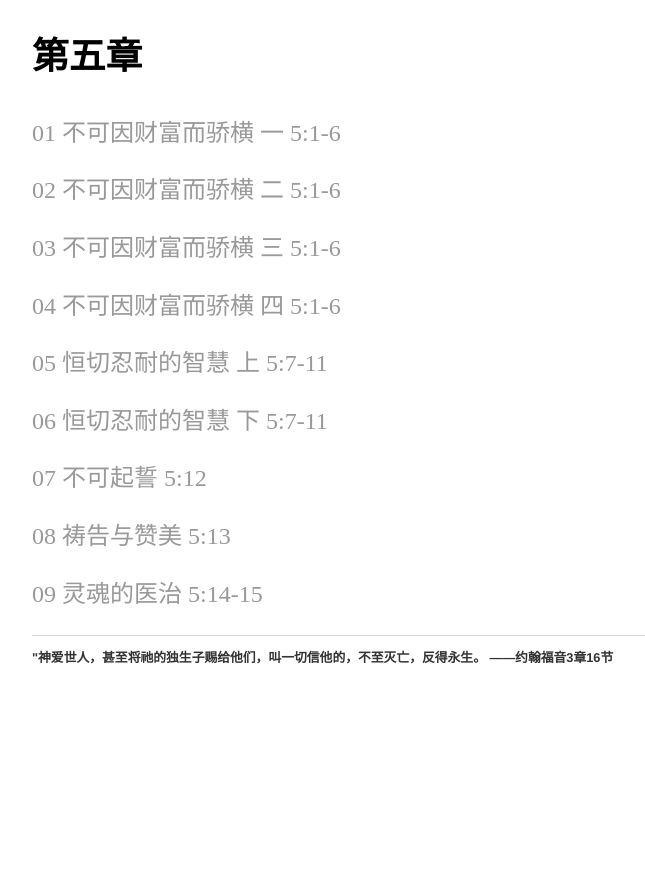
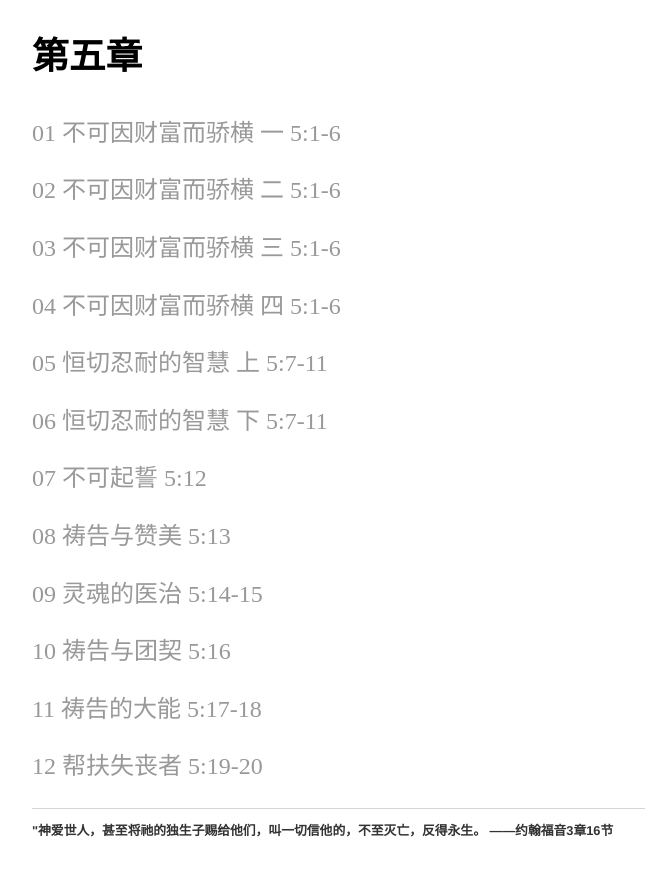
Before and after one commit to zlchurch/zlchurch.github.io, a Jekyll site: the page built from sermons/index_james.md, in a window 1280 px wide and 900 px high, scrolled down 2794 px. Shown: the top 876 px of the window, without its empty margins (160-805 px from the left). Built offline with Jekyll 4.4.1, drawn with Linux system fonts in a browser that asks for light colours; before the commit the page ends 3521 px from its top, so only the background shows below that.

Commit message:
Update index_james.md

```diff
--- a/sermons/index_james.md
+++ b/sermons/index_james.md
@@ -116,3 +116,9 @@ layout: default
 [08 祷告与赞美 5:13](https://www.dropbox.com/s/7jvrmt8k2ukfk13/508%E7%A5%B7%E5%91%8A%E4%B8%8E%E8%B5%9E%E7%BE%8E%28%E4%BA%9413%29.m4a?dl=0)
 
 [09 灵魂的医治 5:14-15](https://www.dropbox.com/s/pmbo10w4g1x4z9y/509%E7%81%B5%E9%AD%82%E7%9A%84%E5%8C%BB%E6%B2%BB%28%E4%BA%9414-15%29.m4a?dl=0)
+
+[10 祷告与团契 5:16](https://www.dropbox.com/s/savue9dary691d8/510%E7%A5%B7%E5%91%8A%E4%B8%8E%E5%9B%A2%E5%A5%91%28%E4%BA%9416%29.m4a?dl=0)
+
+[11 祷告的大能 5:17-18](https://www.dropbox.com/s/kpxoewti7cnkfd6/511%E7%A5%B7%E5%91%8A%E7%9A%84%E5%A4%A7%E8%83%BD%28%E4%BA%9417-18%29.m4a?dl=0)
+
+[12 帮扶失丧者 5:19-20](https://www.dropbox.com/s/1rwosa7d6f5iba6/512%E5%B8%AE%E6%89%B6%E5%A4%B1%E4%B8%A7%E8%80%85%28%E4%BA%9419-20%29.m4a?dl=0)
```
